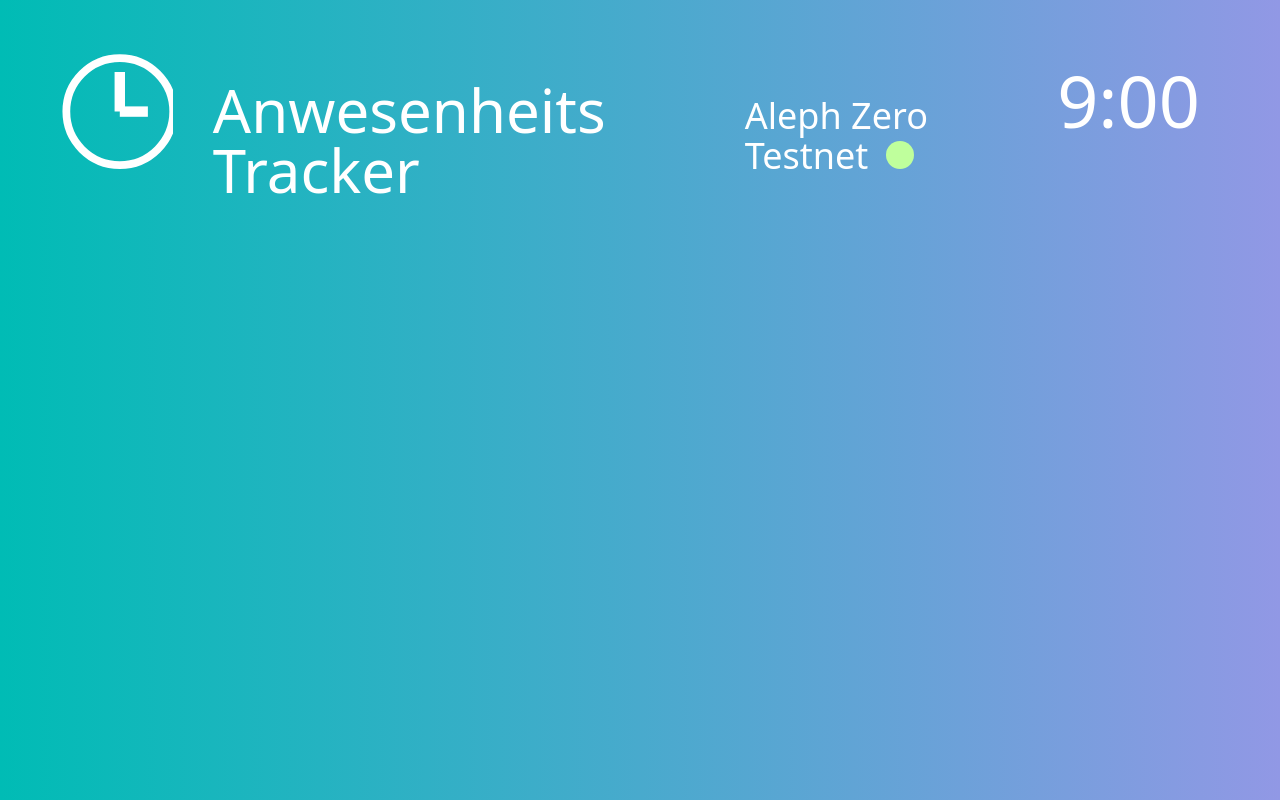
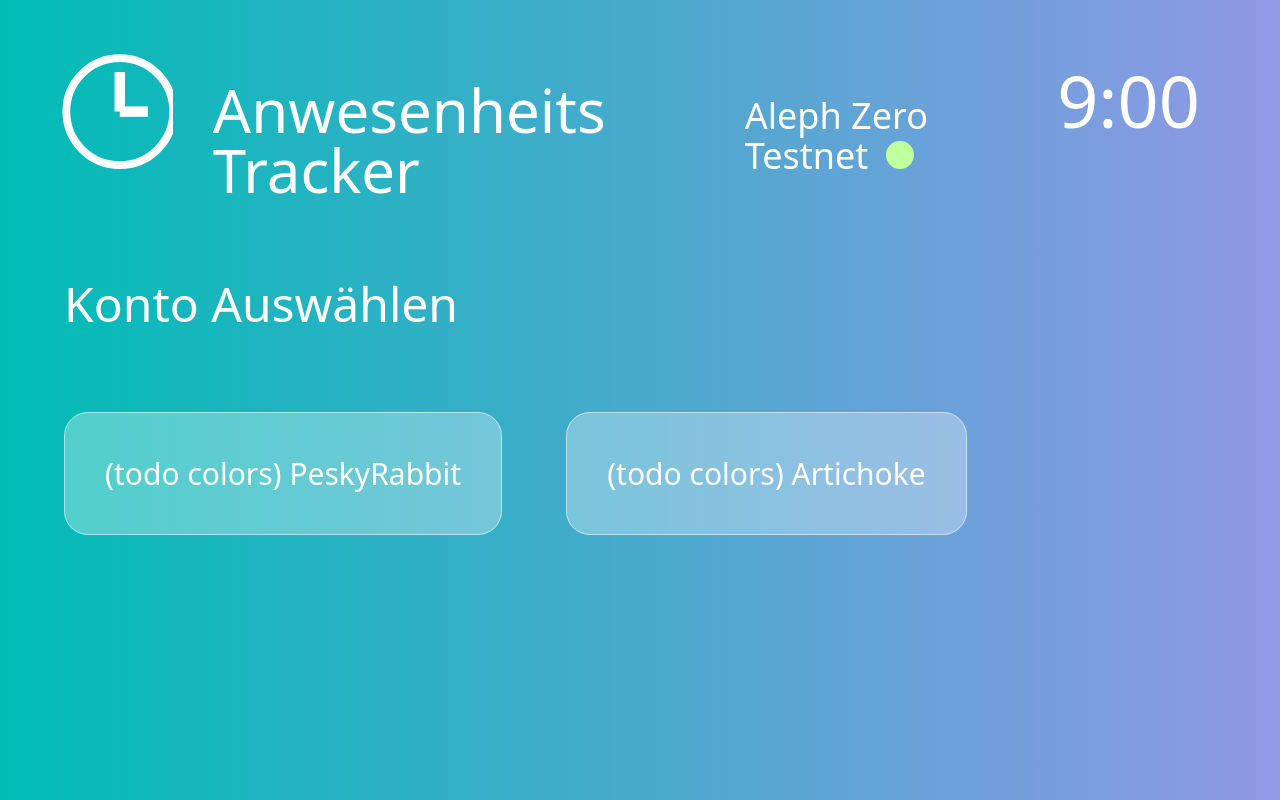
Before and after one commit to stoand/hello-smart-contracts, a SvelteKit app in the folder ui/: page / in a window 1280 px wide. Built offline with nearby package versions, Linux system fonts and the light colour scheme.

Commit message:
ui: tracker page partially complete

```diff
--- a/ui/src/routes/+layout.svelte
+++ b/ui/src/routes/+layout.svelte
@@ -1,5 +1,19 @@
 <script lang="ts">
     import "../app.css";
+    import ClockIcon from "./clock-icon.svelte";
 </script>
 
-<slot />
+<div>
+    <div class="flex">
+        <ClockIcon />
+        <a href="/" class="text-6xl mt-20 ml-10">Anwesenheits Tracker</a>
+        <div class="grow"></div>
+        <div class="text-4xl mt-24">Aleph Zero Testnet <span class="inline-block w-7 h-7 ml-2 bg-status-good rounded-full"></span></div>
+        <div class="grow"></div>
+        <div class="text-7xl mt-16 mr-20">9:00</div>
+    </div>
+
+    <div>
+        <slot/>
+    </div>
+</div>
--- a/ui/src/routes/+page.svelte
+++ b/ui/src/routes/+page.svelte
@@ -1,14 +1,17 @@
 <script lang="ts">
     import ClockIcon from "./clock-icon.svelte";
+
+    let accounts = ['PeskyRabbit', 'Artichoke'];
 </script>
 
 <div>
-    <div class="flex">
-        <ClockIcon />
-        <div class="text-6xl mt-20 ml-10">Anwesenheits Tracker</div>
-        <div class="grow"></div>
-        <div class="text-4xl mt-24">Aleph Zero Testnet <span class="inline-block w-7 h-7 ml-2 bg-status-good rounded-full"></span></div>
-        <div class="grow"></div>
-        <div class="text-7xl mt-16 mr-20">9:00</div>
+    <div class="text-5xl ml-16 mt-20">Konto Auswählen</div>
+
+    <div class="ml-16 mt-32">
+        {#each accounts as account}
+            <a href="/asdf1234" class="border-solid border-white-transparent2 border-[1px] text-3xl p-10 mr-16 rounded-3xl rounded bg-white-transparent">
+                (todo colors)
+                {account}</a>
+        {/each}
     </div>
 </div>
--- /dev/null
+++ b/ui/src/routes/[account]/+page.svelte
@@ -0,0 +1,25 @@
+<script lang="ts">
+</script>
+
+<div class="ml-16 mt-10">
+    <div class="text-5xl">STATUS</div>
+
+    <div class="text-5xl mt-10">Arbeitet seit 8:22</div>
+
+    <div class="mt-20">
+        <button
+            href="/asdf1234"
+            class="border-white-transparent2 border-solid border-[1px] text-3xl p-10 mr-16 rounded-3xl rounded bg-white-transparent"
+        >
+            Tag Starten
+        </button>
+
+        <button
+            disabled="disabled"
+            href="/asdf1234"
+            class="border-solid border-[1px] text-3xl p-10 mr-16 rounded-3xl rounded text-disabled bg-disabled-transparent"
+        >
+            Tag Beenden
+        </button>
+    </div>
+</div>
--- a/ui/tailwind.config.js
+++ b/ui/tailwind.config.js
@@ -4,7 +4,12 @@ export default {
   theme: {
     colors: {
         white: '#fff',
+        'white-transparent': 'rgba(255,255,255, 0.3)',
+        'white-transparent2': 'rgba(255,255,255, 0.5)',
+        'disabled': 'rgba(120,120,120, 1)',
+        'disabled-transparent': 'rgba(55,55,55, 0.1)',
         'status-good': '#bfff9c',
+        'asdf': 'green',
     },
     extend: {},
   },
```
